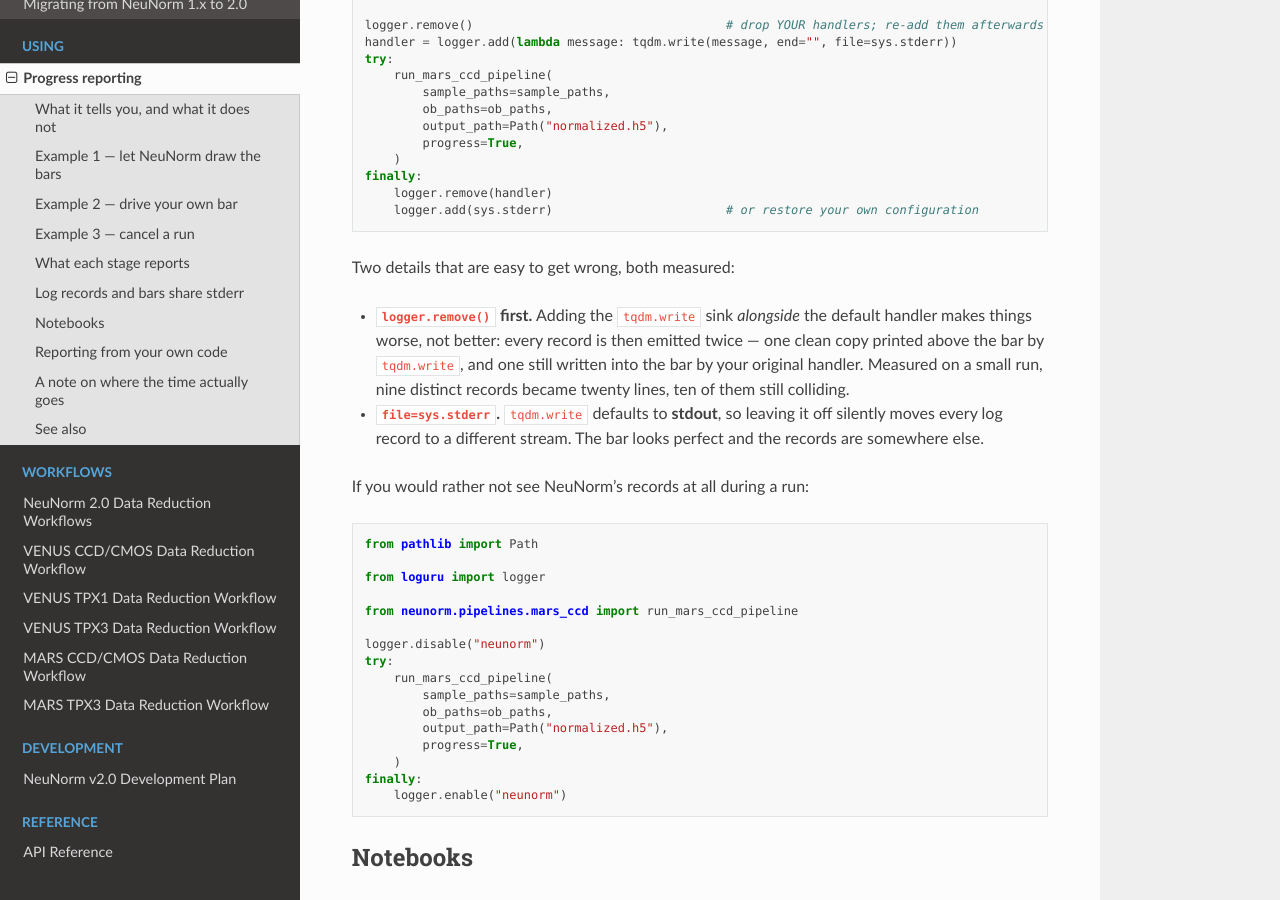
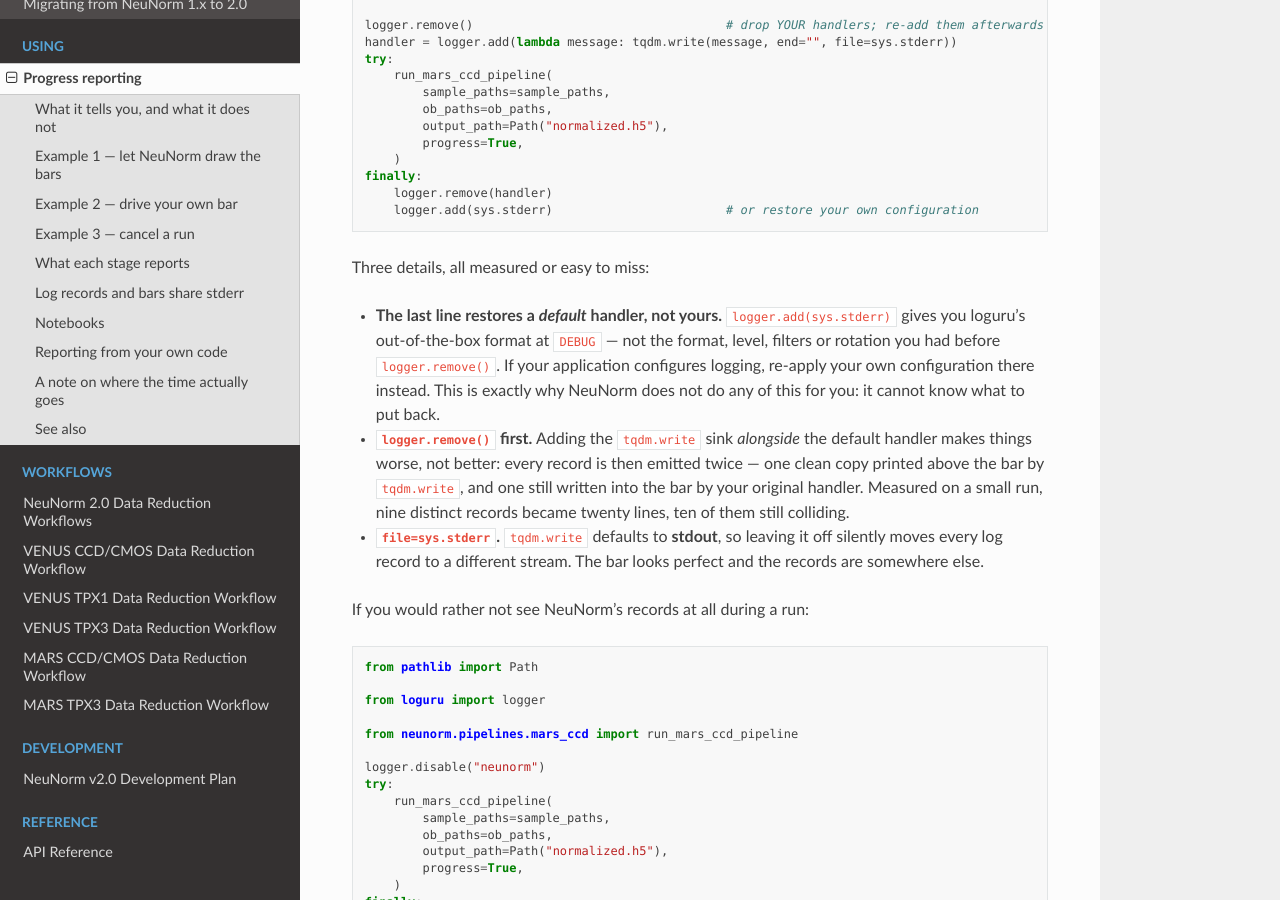
Before and after one commit to ornlneutronimaging/NeuNorm, a Sphinx documentation site: the page built from docs/progress.md, in a window 1280 px wide and 900 px high, scrolled down 5500 px. Built offline with Sphinx 7.4.7 and the Read the Docs theme 3.1.0, drawn with Linux system fonts in a browser that asks for light colours; the version number is read from the project's files by our own code.

Commit message:
docs(progress): say that the remedy's last line restores a default handler, not yours
The snippet ends with logger.add(sys.stderr), which gives loguru's out-of-the-box
format at DEBUG — not the format, level, filters or rotation the reader had before
logger.remove(). Left unsaid, a reader follows the remedy and quietly ends the run
with different logging than they started with. It is also the clearest statement of
why NeuNorm does not do this for them: it cannot know what to put back.

Assisted-With: claude-opus-5

````diff
--- a/docs/progress.md
+++ b/docs/progress.md
@@ -268,8 +268,12 @@
     logger.add(sys.stderr)                        # or restore your own configuration
 ```
 
-Two details that are easy to get wrong, both measured:
+Three details, all measured or easy to miss:
 
+- **The last line restores a *default* handler, not yours.** `logger.add(sys.stderr)` gives you loguru's
+  out-of-the-box format at `DEBUG` — not the format, level, filters or rotation you had before
+  `logger.remove()`. If your application configures logging, re-apply your own configuration there
+  instead. This is exactly why NeuNorm does not do any of this for you: it cannot know what to put back.
 - **`logger.remove()` first.** Adding the `tqdm.write` sink *alongside* the default handler makes things
   worse, not better: every record is then emitted twice — one clean copy printed above the bar by
   `tqdm.write`, and one still written into the bar by your original handler. Measured on a small run,
````
